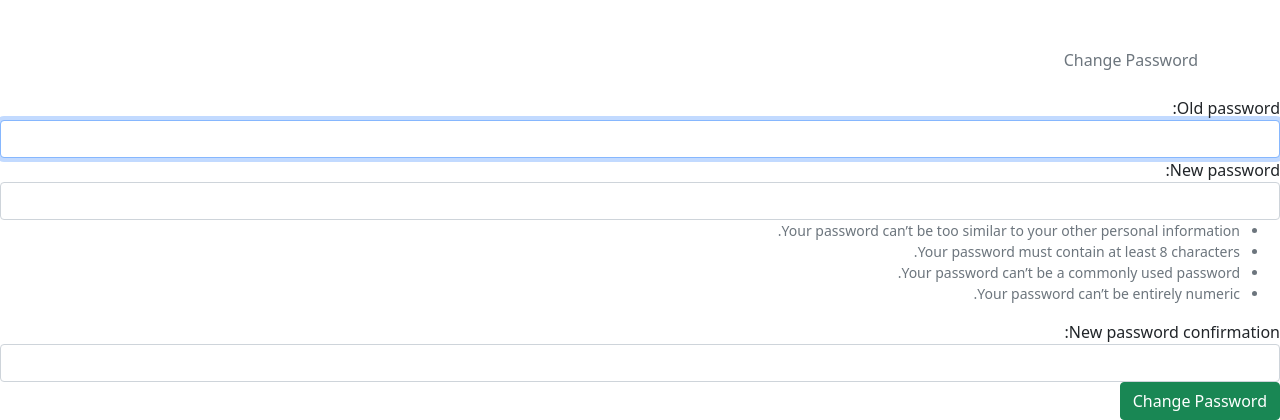
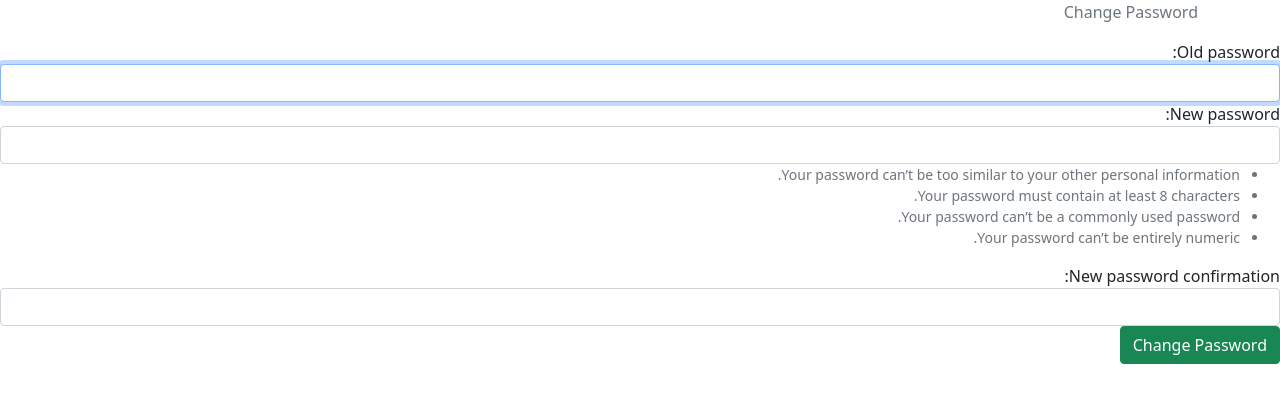
Before and after one commit to zinon-software/minasa, a Django app: page /settings/change_password/ in a window 1280 px wide. Shown: the part 56-476 px from the top of the page. Run offline with Django 3.2, Linux system fonts and the light colour scheme; the visitor is signed in with stand-in values (Sample User, id 1); some libraries are stand-ins or nearby versions.

Commit message:
update  container base html day 5.7

```diff
--- a/templates/base.html
+++ b/templates/base.html
@@ -318,8 +318,8 @@
         </div>
     </nav>
 
-    <div class="container mt-5">
-      <ol class="breadcrumb my-4">
+    <div class="container">
+      <ol class="breadcrumb">
         {% block breadcrumb %}
         {% endblock %}
       </ol>
```
